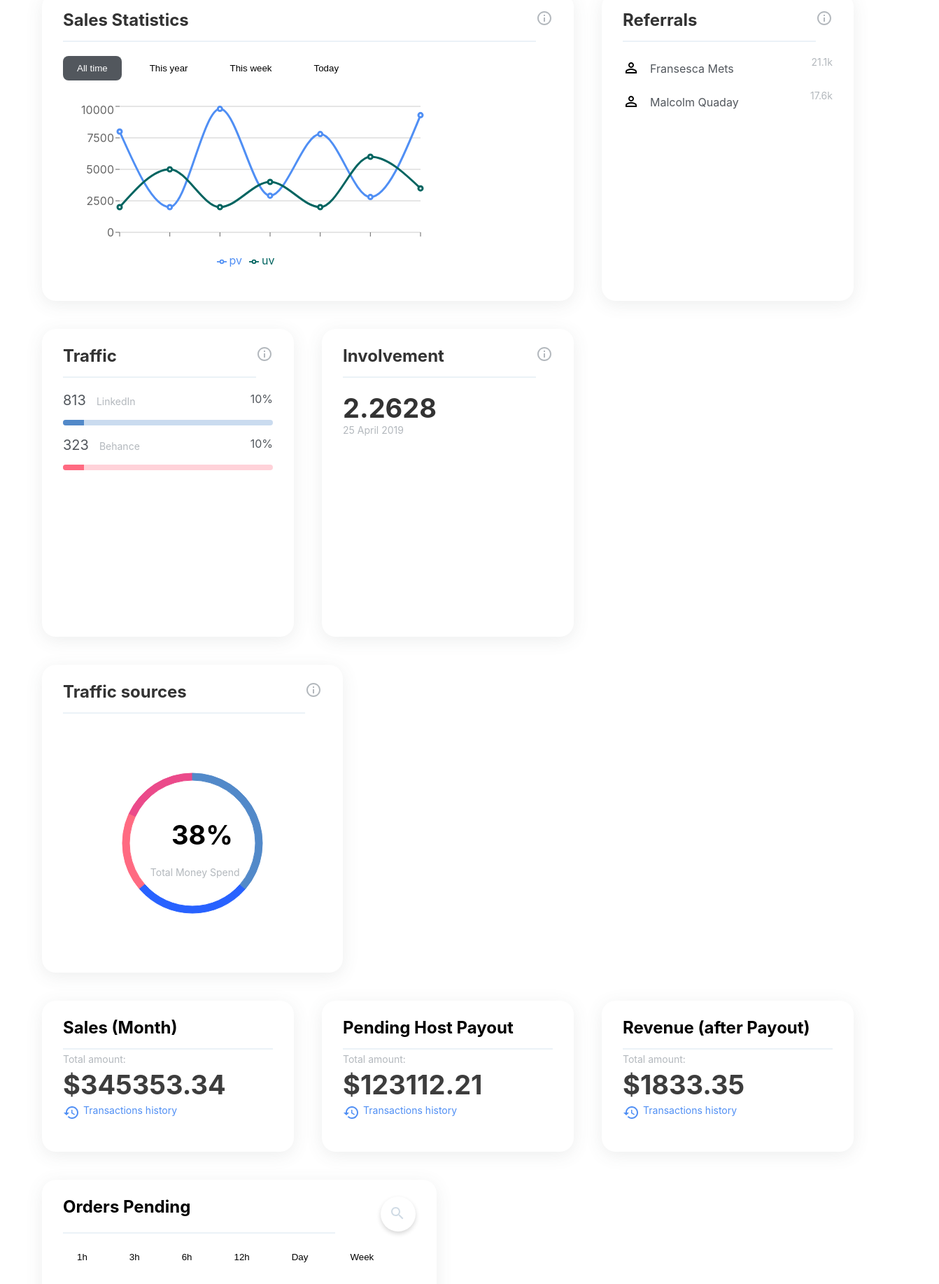
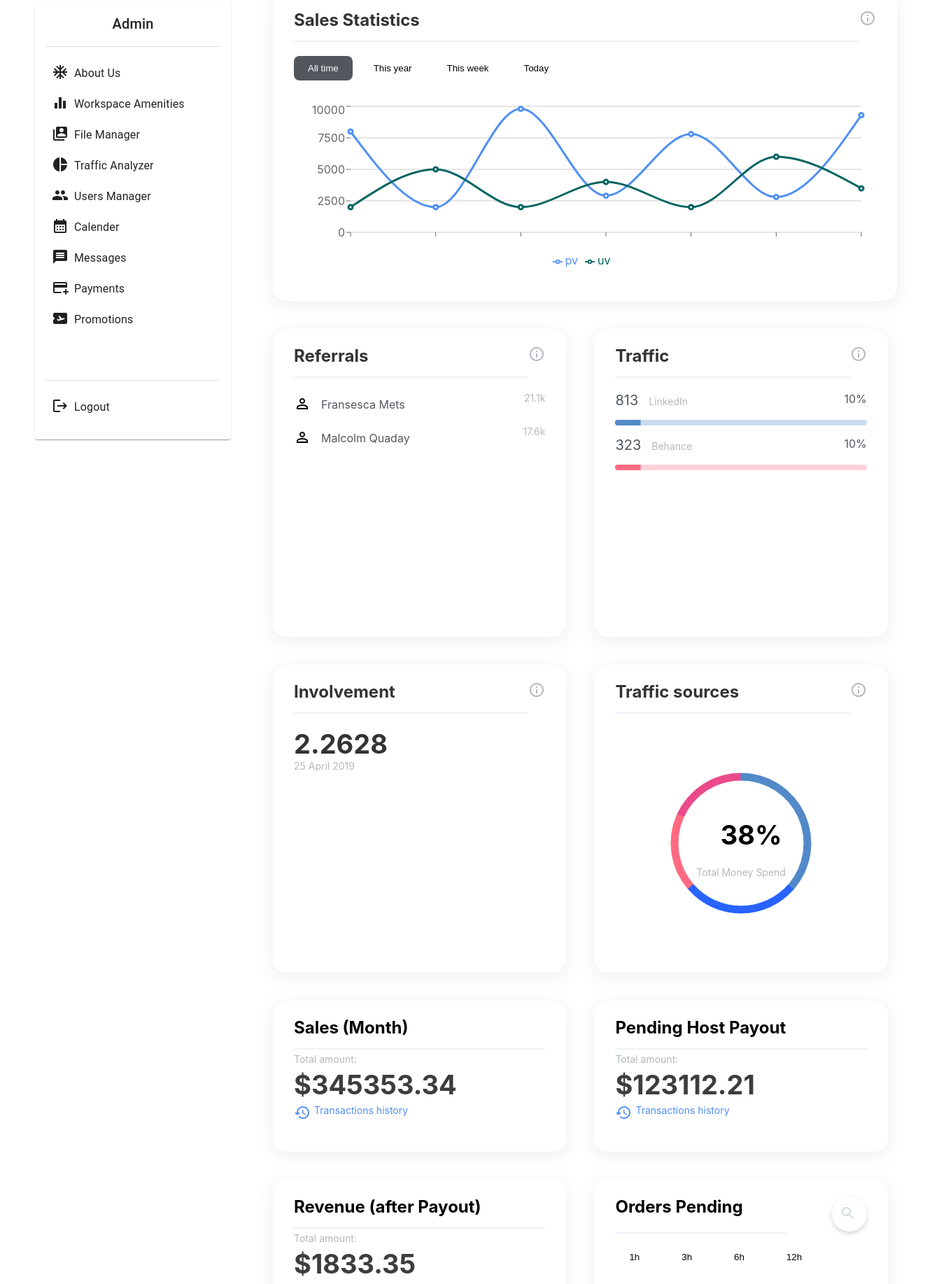
Before and after one commit to Haider00/my_Balcony_webapp, a Next.js app: page /salesStatistics in a window 1280 px wide. Shown: the part 120-1955 px from the top of the page at 70% size, 1342 px wide, since content can reach past the window. Built offline with nearby package versions, Linux system fonts and the light colour scheme.

Commit message:
salesstatisticsresponsive

```diff
--- a/package.json
+++ b/package.json
@@ -23,7 +23,7 @@
     "@emotion/styled": "^11.10.5",
     "@material-ui/core": "^4.12.4",
     "@material-ui/pickers": "^3.3.10",
-    "@mui/icons-material": "^5.11.0",
+    "@mui/icons-material": "^5.11.11",
     "@mui/material": "^5.11.9",
     "@mui/styles": "^5.11.11",
     "@mui/x-date-pickers": "^5.0.0-alpha.7",
--- a/src/pages/SalesStatistics/transaction.js
+++ b/src/pages/SalesStatistics/transaction.js
@@ -6,14 +6,22 @@ const Wrapper = styled.section``;
 
 const BoxContainer = styled.div`
   display: flex;
-
-  align-items: center;
   margin: 0 40px;
   flex-wrap: wrap;
+  justify-content: flex-start;
+
+  @media screen and (max-width: 768px) {
+    margin: 0;
+    width: 100%;
+    padding: 0 20px;
+  }
+  @media screen and (max-width: 499px) {
+    justify-content: center;
+  }
 `;
 
 const Box = styled.div`
-  flex:  ${(props) => (props.flex ? "0 0 47%" : "0 0 30%")};
+  flex:  ${(props) => (props.flex ? "0 0 45%" : "0 0 30%")};
   height:  ${(props) => (props.height ? "556px" : "216px")};
   margin:  20px 20px 20px 20px;
   padding: 24px 30px 30px 30px;
@@ -21,6 +29,17 @@ const Box = styled.div`
   background-color: #fff;
   border-radius: 20px;
   position: relative;
+  @media screen and (max-width: 499px) {
+    flex: 0 0 100%;
+
+  }
+
+  @media screen and (min-width : 500px) and (max-width : 1470px)  {
+    flex: 0 0 45%;
+    }
+    @media screen and (min-width: 1471px) and (max-width: 1660px) {
+      flex: 0 0 45%;
+    }
 }
 `;
 const Heading = styled.span`
@@ -43,6 +62,7 @@ const Headingcontainer = styled.div`
 `;
 const List = styled.ul`
   display: flex;
+  flex-wrap: wrap;
   padding: 0;
   gap: 20px;
 `;
@@ -91,10 +111,15 @@ const Transactionhistory = styled.span`
 `;
 
 const SalesStatistic = () => {
-  const [selectedOption, setSelectedOption] = useState("all");
+  const [OrdersPending, setOrdersPending] = useState("all");
 
-  const handleClick = (option) => {
-    setSelectedOption(option);
+  const handleClick1 = (option) => {
+    setOrdersPending(option);
+  };
+  const [OrdersComplete, setOrdersComplete] = useState("all");
+
+  const handleClick2 = (option) => {
+    setOrdersComplete(option);
   };
   return (
     <Wrapper>
@@ -126,9 +151,7 @@ const SalesStatistic = () => {
             <Transactionhistory>Transactions history</Transactionhistory>
           </Transactioncontainer>
         </Box>
-      </BoxContainer>
 
-      <BoxContainer>
         <Box height flex>
           <Headingcontainer>
             <Heading2>Orders Pending</Heading2>
@@ -137,23 +160,23 @@ const SalesStatistic = () => {
             </Iconcontainer>
           </Headingcontainer>
           <List>
-            <ListItem selected={selectedOption === "1"}>
-              <button onClick={() => handleClick("1")}>1h</button>
+            <ListItem selected={OrdersPending === "1"}>
+              <button onClick={() => handleClick1("1")}>1h</button>
             </ListItem>
-            <ListItem selected={selectedOption === "3"}>
-              <button onClick={() => handleClick("3")}>3h</button>
+            <ListItem selected={OrdersPending === "3"}>
+              <button onClick={() => handleClick1("3")}>3h</button>
             </ListItem>
-            <ListItem selected={selectedOption === "6"}>
-              <button onClick={() => handleClick("6")}>6h</button>
+            <ListItem selected={OrdersPending === "6"}>
+              <button onClick={() => handleClick1("6")}>6h</button>
             </ListItem>
-            <ListItem selected={selectedOption === "12"}>
-              <button onClick={() => handleClick("12")}>12h</button>
+            <ListItem selected={OrdersPending === "12"}>
+              <button onClick={() => handleClick1("12")}>12h</button>
             </ListItem>
-            <ListItem selected={selectedOption === "day"}>
-              <button onClick={() => handleClick("day")}>Day</button>
+            <ListItem selected={OrdersPending === "day"}>
+              <button onClick={() => handleClick1("day")}>Day</button>
             </ListItem>
-            <ListItem selected={selectedOption === "week"}>
-              <button onClick={() => handleClick("week")}>Week</button>
+            <ListItem selected={OrdersPending === "week"}>
+              <button onClick={() => handleClick1("week")}>Week</button>
             </ListItem>
           </List>
         </Box>
@@ -165,23 +188,23 @@ const SalesStatistic = () => {
             </Iconcontainer>
           </Headingcontainer>
           <List>
-            <ListItem selected={selectedOption === "1"}>
-              <button onClick={() => handleClick("1")}>1h</button>
+            <ListItem selected={OrdersComplete === "one"}>
+              <button onClick={() => handleClick2("one")}>1h</button>
             </ListItem>
-            <ListItem selected={selectedOption === "3"}>
-              <button onClick={() => handleClick("3")}>3h</button>
+            <ListItem selected={OrdersComplete === "three"}>
+              <button onClick={() => handleClick2("three")}>3h</button>
             </ListItem>
-            <ListItem selected={selectedOption === "6"}>
-              <button onClick={() => handleClick("6")}>6h</button>
+            <ListItem selected={OrdersComplete === "six"}>
+              <button onClick={() => handleClick2("six")}>6h</button>
             </ListItem>
-            <ListItem selected={selectedOption === "12"}>
-              <button onClick={() => handleClick("12")}>12h</button>
+            <ListItem selected={OrdersComplete === "twelve"}>
+              <button onClick={() => handleClick2("twelve")}>12h</button>
             </ListItem>
-            <ListItem selected={selectedOption === "day"}>
-              <button onClick={() => handleClick("day")}>Day</button>
+            <ListItem selected={OrdersComplete === "days"}>
+              <button onClick={() => handleClick2("days")}>Day</button>
             </ListItem>
-            <ListItem selected={selectedOption === "week"}>
-              <button onClick={() => handleClick("week")}>Week</button>
+            <ListItem selected={OrdersComplete === "weeks"}>
+              <button onClick={() => handleClick2("weeks")}>Week</button>
             </ListItem>
           </List>
         </Box>
--- a/src/pages/salesStatistics.js
+++ b/src/pages/salesStatistics.js
@@ -1,8 +1,9 @@
-import React, { useState } from "react";
+import React, { useState, useEffect } from "react";
 import styled from "styled-components";
 import { CustomHeader } from "../component";
 import UserPic from "../assets/svg/Calender";
-import Lowerarea from "./SalesStatistics/transaction";
+import SalesandOrder from "./SalesStatistics/transaction";
+import Rightsiderbar from "../components/Admin/admin";
 import LinearProgress from "@mui/material/LinearProgress";
 import PropTypes from "prop-types";
 import { RadialChart } from "react-vis";
@@ -42,6 +43,16 @@ const BoxContainer = styled.div`
   align-items: center;
   margin: 0 40px;
   flex-wrap: wrap;
+  justify-content: flex-start;
+
+  @media screen and (max-width: 767px) {
+    margin: 0;
+    width: 100%;
+    padding: 0 20px;
+  }
+  @media screen and (max-width: 930px) {
+    justify-content: center;
+  }
 `;
 const Box1 = styled.div`
   flex: 1 0 30%;
@@ -51,9 +62,9 @@ const Box1 = styled.div`
   box-shadow: 0 5px 25px 0 rgba(82, 87, 93, 0.1);
   background-color: #fff;
   border-radius: 20px;
-  @media screen and (max-width: 768px) {
+  @media screen and (max-width: 930px) {
     flex: 0 0 100%;
-    margin: 20px 20px 20px 0;
+    height: 520px;
   }
 `;
 const Box2 = styled.div`
@@ -65,11 +76,16 @@ const Box2 = styled.div`
   background-color: #fff;
   border-radius: 20px;
   position: relative;
-  @media screen and (max-width: 1024px) {
+  @media screen and (max-width: 499px) {
     flex: 0 0 100%;
-    margin: 20px 20px 20px 0;
+
   }
-
+  @media screen and (min-width : 500px) and (max-width : 1470px)  {
+    flex: 0 0 45%;
+    }
+    @media screen and (min-width: 1471px) and (max-width: 1660px) {
+      flex: 0 0 45%;
+    }
 }
 `;
 const Box = styled.div`
@@ -81,11 +97,17 @@ const Box = styled.div`
   background-color: #fff;
   border-radius: 20px;
   position: relative;
-  @media screen and (max-width: 768px) {
+  @media screen and (max-width: 499px) {
     flex: 0 0 100%;
-    margin: 20px 20px 20px 0;
+
   }
 
+  @media screen and (min-width : 500px) and (max-width : 1470px)  {
+    flex: 0 0 45%;
+    }
+    @media screen and (min-width: 1471px) and (max-width: 1660px) {
+      flex: 0 0 45%;
+    }
 }
 `;
 
@@ -104,8 +126,9 @@ const Headingcontainer = styled.div`
 
 const List = styled.ul`
   display: flex;
+  flex-wrap: wrap;
   padding: 0;
-  gap: 20px;
+  gap: 10px;
 `;
 const ListItem = styled.li`
   list-style: none;
@@ -144,6 +167,7 @@ const SourceContainer = styled.div`
   height: 330px;
   display: flex;
   align-items: center;
+  justify-content: center;
 `;
 const SourcePercentage = styled.div`
 position: absolute;
@@ -157,7 +181,8 @@ span{
 const SourceText = styled.div`
 position: absolute;
 top: 65%;
-left: 36%;
+left: 0;
+right: 0;
 span{
   font-size: 14px;
   color: #b3b8bd;
@@ -193,6 +218,19 @@ const TrafficPercentage = styled.span`
   font-size: 16px;
   color: #52575d;
 `;
+const StatisticContainer = styled.div`
+  display: flex;
+  margin: 0 50px;
+  @media screen and (max-width: 900px) {
+    display: inline-block;
+  }
+`;
+const Mainarea = styled.div``;
+const Sidebar = styled.div`
+  @media screen and (max-width: 900px) {
+    display: none;
+  }
+`;
 
 const SalesStatistic = (props) => {
   const [progress, setProgress] = React.useState(10);
@@ -208,14 +246,45 @@ const SalesStatistic = (props) => {
     };
   }, []);
 
-  const [selectedOption, setSelectedOption] = useState("all");
+  const [SalesStatistics, setSalesStatistics] = useState("all");
 
-  const handleClick = (option) => {
-    setSelectedOption(option);
+  const handleClick = (selected) => {
+    setSalesStatistics(selected);
   };
+
+  const [chartWidth, setChartWidth] = useState(800); // initial width value
+
+  useEffect(() => {
+    function handleResize() {
+      if (window.innerWidth >= 992) {
+        setChartWidth(800);
+      } else if (window.innerWidth >= 768) {
+        setChartWidth(500);
+      } else if (window.innerWidth >= 560) {
+        setChartWidth(380);
+      } else if (window.innerWidth >= 400) {
+        setChartWidth(250);
+      } else {
+        setChartWidth(200);
+      }
+    }
+
+    window.addEventListener("resize", handleResize); // add event listener
+
+    return () => {
+      window.removeEventListener("resize", handleResize); // remove event listener
+    };
+  }, []);
+
   return (
     <Wrapper>
       <CustomHeader />
+      <StatisticContainer>
+        <Sidebar>
+          {" "}
+          <Rightsiderbar />
+        </Sidebar>
+        <Mainarea>
           <BoxContainer>
             <Box1>
               <Headingcontainer>
@@ -223,22 +292,22 @@ const SalesStatistic = (props) => {
                 <InfoOutlinedIcon style={{ fill: "#b3b8bd" }} />
               </Headingcontainer>
               <List>
-            <ListItem selected={selectedOption === "all"}>
+                <ListItem selected={SalesStatistics === "all"}>
                   <button onClick={() => handleClick("all")}>All time</button>
                 </ListItem>
-            <ListItem selected={selectedOption === "year"}>
+                <ListItem selected={SalesStatistics === "year"}>
                   <button onClick={() => handleClick("year")}>This year</button>
                 </ListItem>
-            <ListItem selected={selectedOption === "week"}>
+                <ListItem selected={SalesStatistics === "week"}>
                   <button onClick={() => handleClick("week")}>This week</button>
                 </ListItem>
-            <ListItem selected={selectedOption === "today"}>
+                <ListItem selected={SalesStatistics === "today"}>
                   <button onClick={() => handleClick("today")}>Today</button>
                 </ListItem>
               </List>
               <Card style={{ boxShadow: "none" }}>
                 <CardContent>
-              <LineChart width={500} height={240} data={data}>
+                  <LineChart width={chartWidth} height={240} data={data}>
                     <CartesianGrid strokearray="3" vertical={false} />
                     <XAxis dataKey="name" axisLine={false} />
                     <YAxis axisLine={false} />
@@ -289,8 +358,7 @@ const SalesStatistic = (props) => {
                 <UserrRating>17.6k</UserrRating>
               </ReferalContainer>
             </Box2>
-      </BoxContainer>
-      <BoxContainer>
+
             <Box>
               <Headingcontainer>
                 <Heading>Traffic</Heading>
@@ -302,7 +370,9 @@ const SalesStatistic = (props) => {
                   <TrafficSource>LinkedIn</TrafficSource>
                 </TrafficData>
 
-            <TrafficPercentage>{`${Math.round(progress)}%`}</TrafficPercentage>
+                <TrafficPercentage>{`${Math.round(
+                  progress
+                )}%`}</TrafficPercentage>
               </TrafficContainer>
               <LinearProgress
                 sx={{
@@ -323,7 +393,9 @@ const SalesStatistic = (props) => {
                   <TrafficSource>Behance</TrafficSource>
                 </TrafficData>
 
-            <TrafficPercentage>{`${Math.round(progress)}%`}</TrafficPercentage>
+                <TrafficPercentage>{`${Math.round(
+                  progress
+                )}%`}</TrafficPercentage>
               </TrafficContainer>
 
               <LinearProgress
@@ -362,7 +434,7 @@ const SalesStatistic = (props) => {
               <SourceContainer>
                 <RadialChart
                   data={datas}
-              width={370}
+                  width={250}
                   height={230}
                   labelsAboveChildren
                   colorType="category"
@@ -384,7 +456,9 @@ const SalesStatistic = (props) => {
               </SourceContainer>
             </Box>
           </BoxContainer>
-      <Lowerarea />
+          <SalesandOrder />
+        </Mainarea>
+      </StatisticContainer>
     </Wrapper>
   );
 };
```
Also changed, not shown: 2 other files (tests, documents, lock files or other folders). Lines whose indentation alone changed are shown as unchanged.
